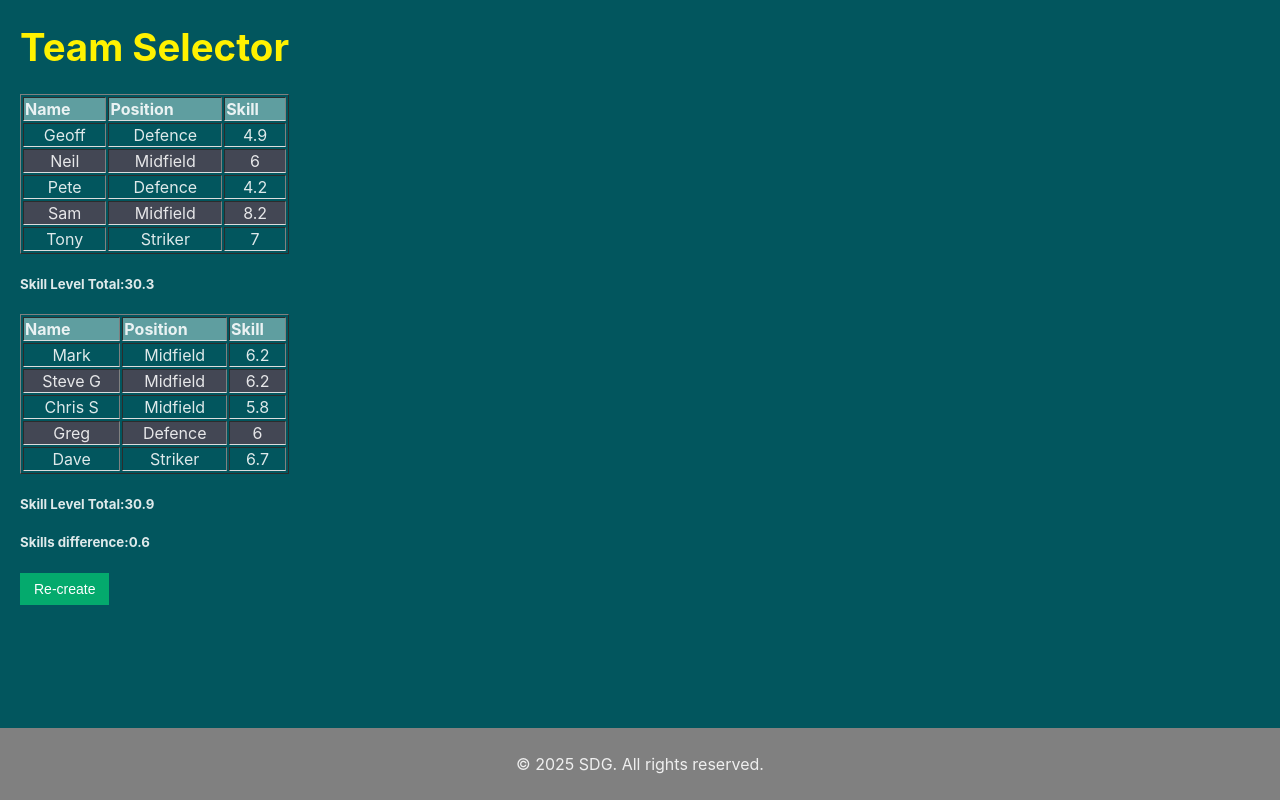
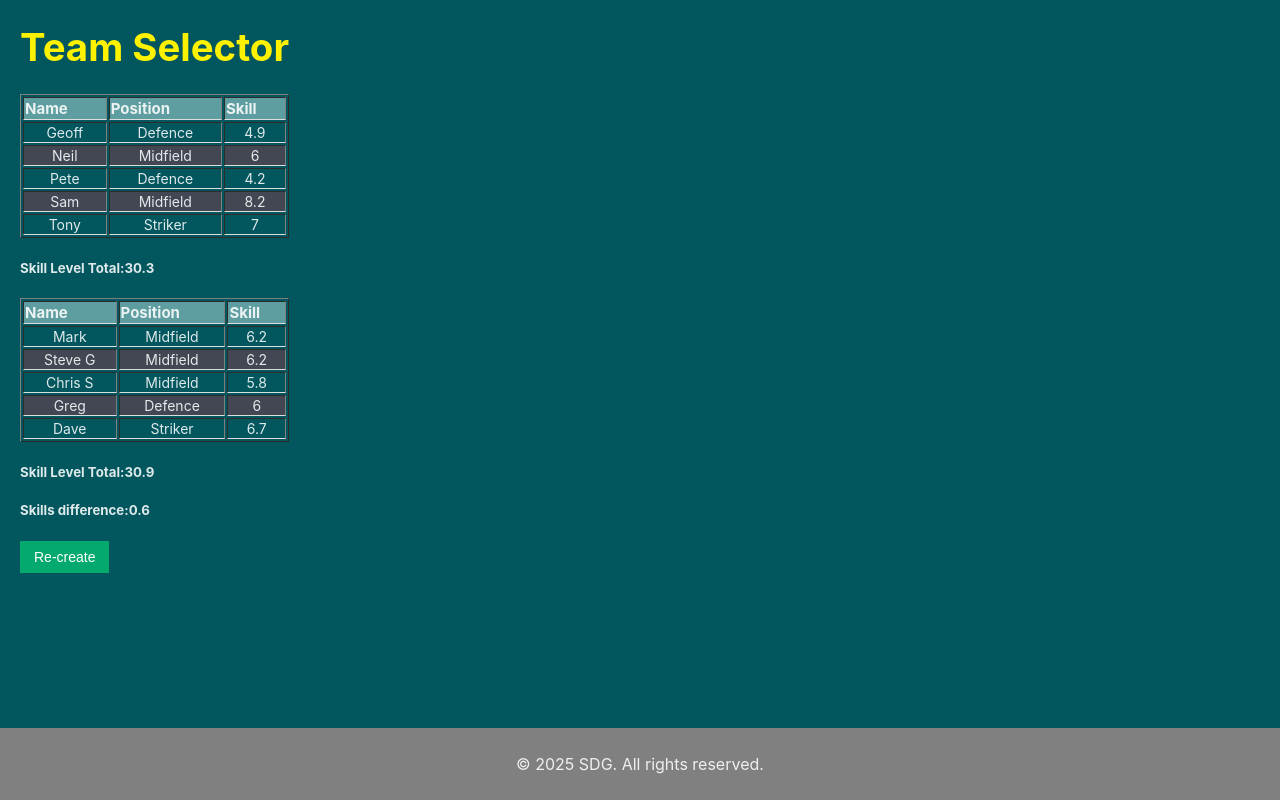
Before and after one commit to steveygfromao/footyselector, a React (Vite) app: page / in a window 1280 px wide. Built offline with nearby package versions, Linux system fonts and the light colour scheme.

Commit message:
Add files via upload

```diff
--- a/src/App.css
+++ b/src/App.css
@@ -40,8 +40,10 @@ table {
 td {
   text-align: center;
   border-bottom: 1px solid #ddd;
+  font-size: 14px;
 }
 th {
+  font-size: 15px;
   text-align: left;
   border-bottom: 1px solid #ddd;
   background-color: cadetblue;
```
